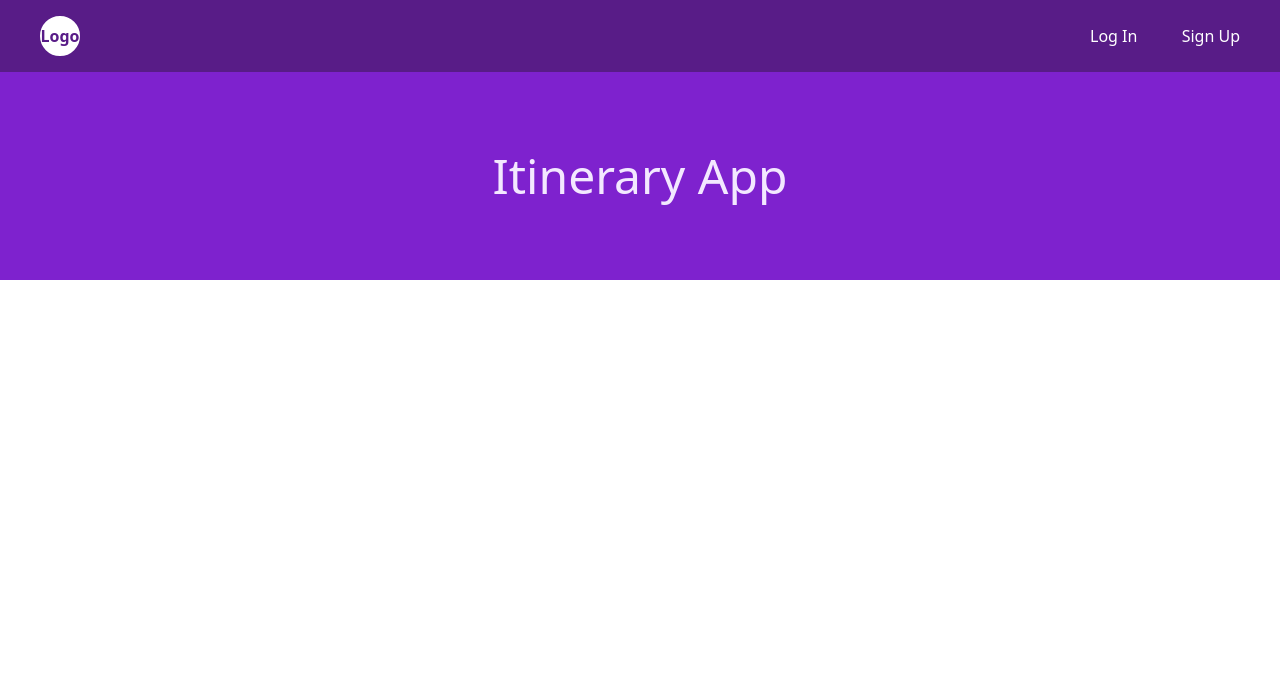
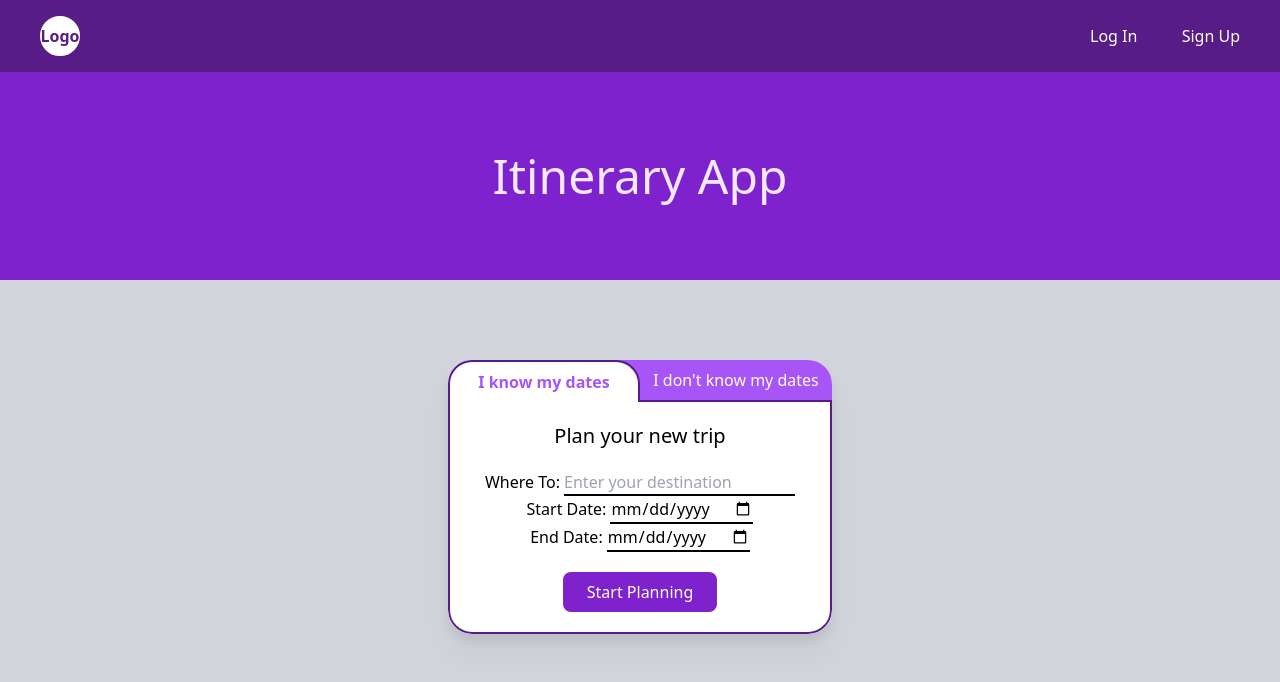
Before and after one commit to MK-Codecademy/itinerary-app, a React (Create React App) app: page / in a window 1280 px wide. Shown: the top 682 px of the page. Built offline with nearby package versions, Linux system fonts and the light colour scheme.

Commit message:
feat: add basics of plan new trip card

```diff
--- a/src/App.tsx
+++ b/src/App.tsx
@@ -1,12 +1,14 @@
 import React from "react";
 import Hero from "./components/Hero";
 import Navbar from "./components/Navbar"
+import PlanNewTrip from "./components/PlanNewTrip"
 
 function App() {
   return (
     <div>
       <Navbar />
       <Hero />
+      <PlanNewTrip />
     </div>
   );
 }
--- /dev/null
+++ b/src/components/PlanNewTrip.tsx
@@ -0,0 +1,32 @@
+import React from "react";
+
+function PlanNewTrip() {
+  return (
+    <div className="card w-96">
+      <div className="tabs">
+        <p className="selected">I know my dates</p>
+        <p>I don't know my dates</p>
+      </div>
+      <div className="flex flex-col w-full rounded-b-3xl items-center py-5 border-purple-900 border-2 border-t-0">
+        <h3 className="text-xl mb-5">Plan your new trip</h3>
+        <form className="flex flex-col items-center">
+          <div>
+            <label htmlFor="">Where To: </label>
+            <input id="" type="text" className="underline-input" placeholder="Enter your destination"/>
+          </div>
+          <div>
+            <label htmlFor="">Start Date: </label>
+            <input id="" type="date" className="underline-input" />
+          </div>
+          <div>
+            <label htmlFor="">End Date: </label>
+            <input id="" type="date" className="underline-input" />
+          </div>
+        </form>
+        <button className="mt-5 rounded-lg bg-purple-700 text-white py-2 px-6 w-fit">Start Planning</button>
+      </div>
+    </div>
+  );
+}
+
+export default PlanNewTrip;
--- a/src/index.css
+++ b/src/index.css
@@ -3,9 +3,42 @@
 @tailwind utilities;
 
 body {
+  @apply bg-gray-300;
   padding: 0;
   margin: 0;
 }
+
+/* #region global styles */
+.card {
+  @apply bg-white rounded-3xl flex flex-col items-center drop-shadow-xl mx-auto my-20 overflow-hidden;
+}
+
+.tabs {
+  @apply grid grid-cols-2 w-full bg-purple-500 text-white text-center;
+}
+
+.tabs p {
+  @apply py-2;
+}
+
+.tabs .selected {
+  @apply bg-white text-purple-500 font-bold border-purple-900 border-2 border-b-0 rounded-t-3xl;
+}
+
+.tabs :not(.selected) {
+  @apply border-purple-900 border-b-2;
+}
+
+.underline-input {
+  @apply border-b-2 border-black;
+}
+
+.underline-input:focus {
+  @apply border-purple-900;
+  outline: none;
+}
+/* #endregion global styles */
+
 
 /* #region main navbar */
 header {
```
